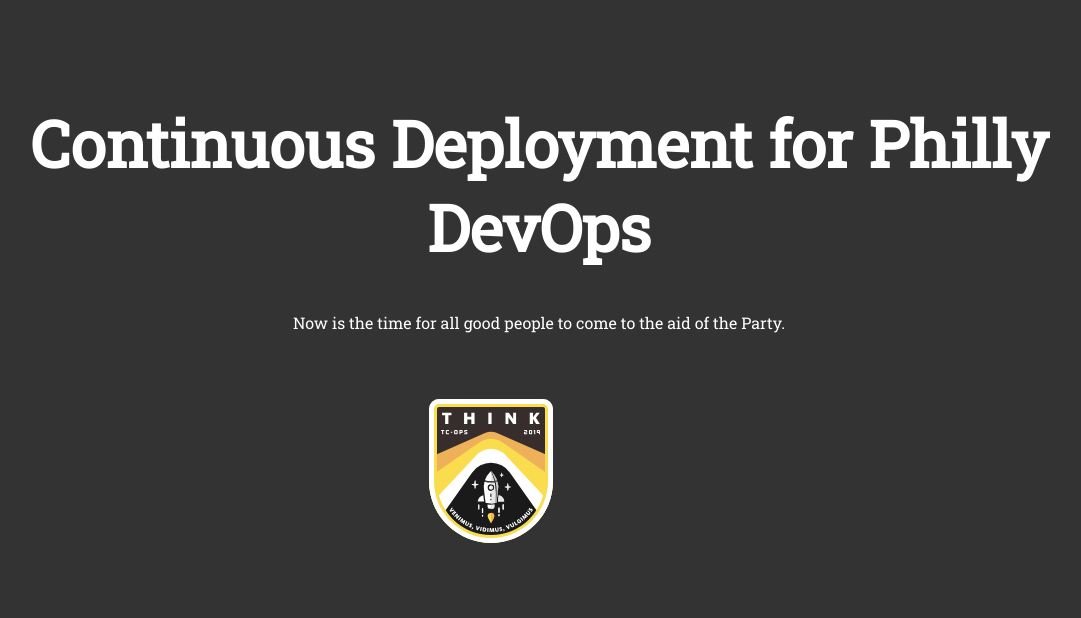
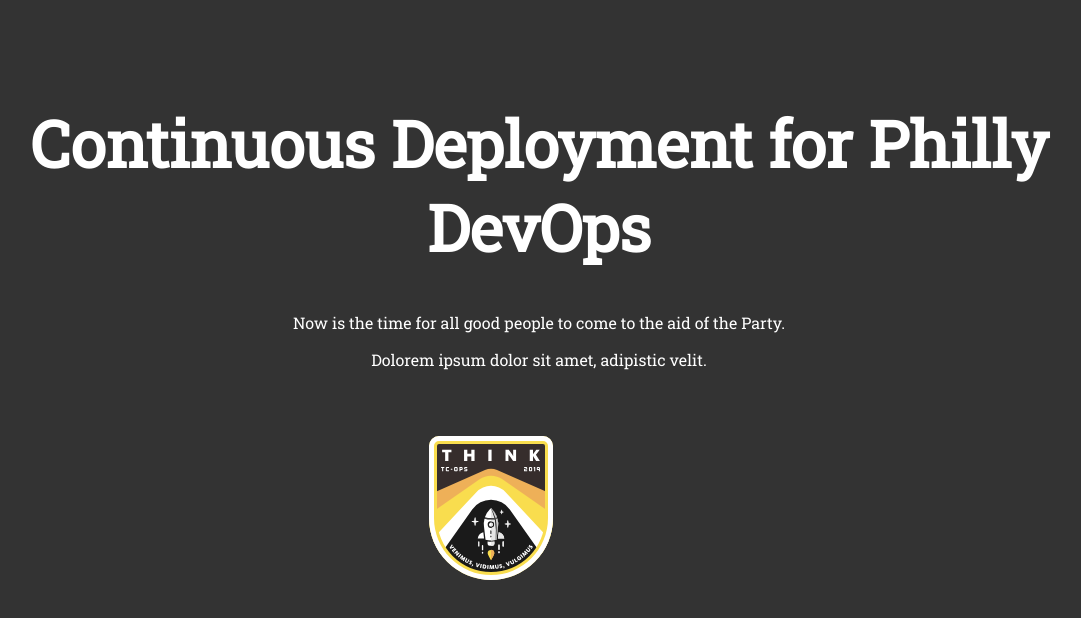
Before and after one commit to thinkcompany/phillydevops, a plain HTML site: page index.html in a window 1280 px wide. Shown: the whole page, without its empty margins (101-1182 px from the left). Drawn offline with Linux system fonts and the light colour scheme.

Commit message:
Add lorem to index.html

```diff
--- a/index.html
+++ b/index.html
@@ -13,6 +13,7 @@
 		<div class="header">
 			<h1>Continuous Deployment for Philly DevOps</h1>
 			<p>Now is the time for all good people to come to the aid of the Party.</p>
+			<p>Dolorem ipsum dolor sit amet, adipistic velit.</p>
 		</div>
 
 		<div class="main">
```
